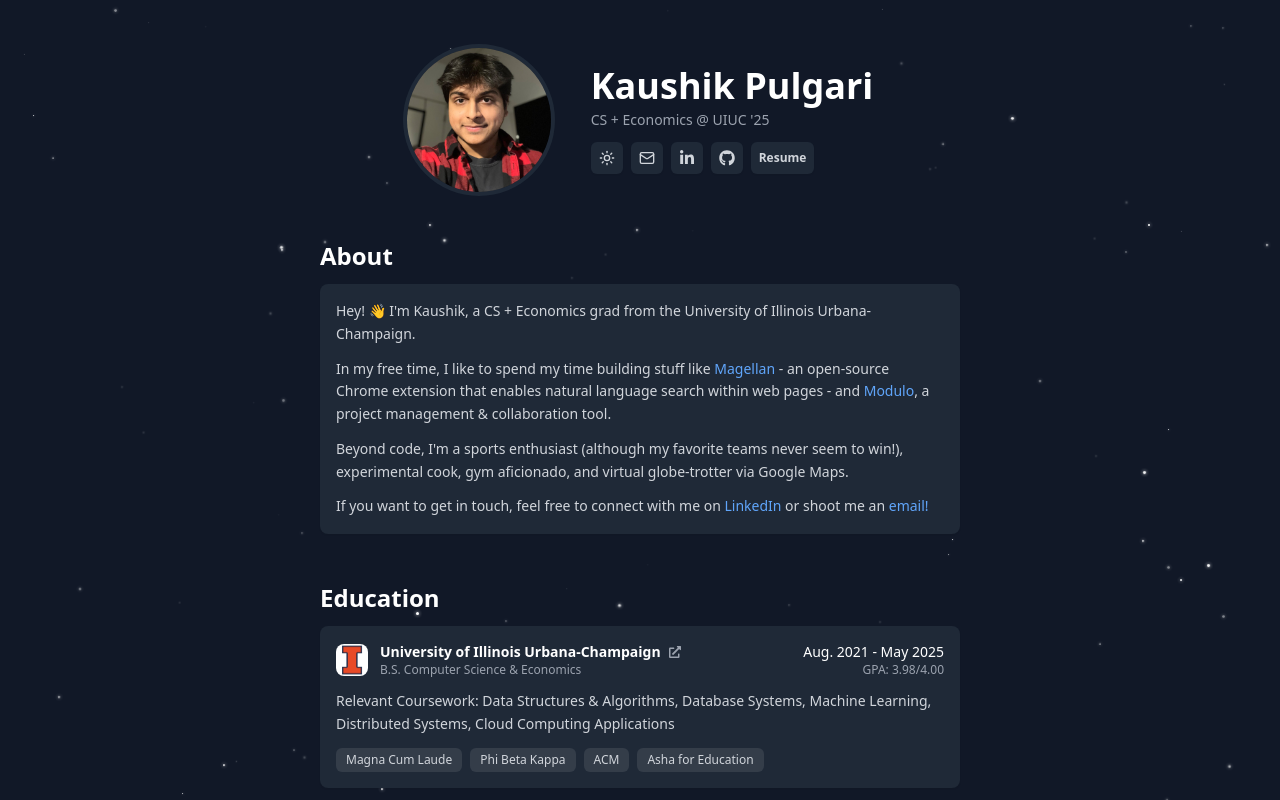
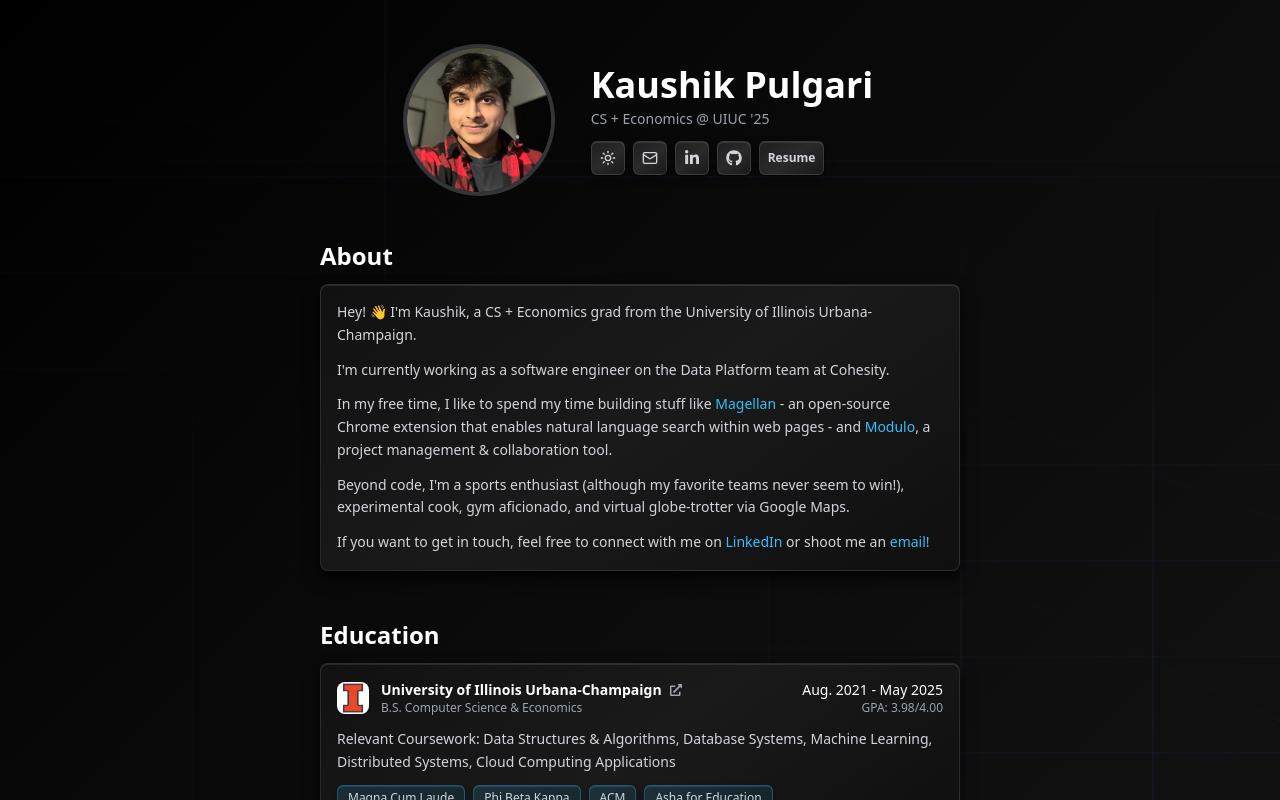
Before and after one commit to kpulgari/kpulgari.github.io, a React (Vite) app: page / in a window 1280 px wide. Both pictures are taken after a click on the button 606 px from the left and 158 px from the top of the page. Shown: the top 800 px of the page. Built offline with nearby package versions, Linux system fonts and the light colour scheme.

Commit message:
UI updates

```diff
--- a/src/ThemeToggle.jsx
+++ b/src/ThemeToggle.jsx
@@ -27,6 +27,7 @@
         setCurrentTheme(getSystemTheme());
       }
     };
+
     darkModeQuery.addEventListener("change", handleChange);
 
     return () => {
@@ -37,7 +38,7 @@
   return (
     <button
       onClick={() => setTheme(currentTheme === "dark" ? "light" : "dark")}
-      className="p-2 rounded-md bg-white hover:bg-gray-100 dark:bg-gray-800 dark:hover:bg-gray-700 text-gray-700 dark:text-gray-300 shadow-sm transition-all duration-200"
+      className="pin-button p-2 rounded-md text-gray-700 dark:text-gray-300"
     >
       {currentTheme === "dark" ? (
         <Sun className="w-4 h-4" />
--- a/src/components/Background.jsx
+++ /dev/null
@@ -1,124 +0,0 @@
-import { useEffect, useState } from "react";
-import PropTypes from "prop-types";
-
-function Star({ style }) {
-  return (
-    <div
-      className="absolute rounded-full bg-white animate-twinkle"
-      style={{
-        ...style,
-        boxShadow: "0 0 4px #fff",
-      }}
-    />
-  );
-}
-
-function Particle({ style }) {
-  return (
-    <div
-      className="absolute rounded-full bg-gradient-to-r from-blue-100 to-purple-100 animate-float"
-      style={{
-        ...style,
-        filter: "blur(8px)",
-      }}
-    />
-  );
-}
-
-Star.propTypes = {
-  style: PropTypes.shape({
-    width: PropTypes.string,
-    height: PropTypes.string,
-    left: PropTypes.string,
-    top: PropTypes.string,
-    animationDelay: PropTypes.string,
-    animationDuration: PropTypes.string,
-  }).isRequired,
-};
-
-Particle.propTypes = {
-  style: PropTypes.shape({
-    width: PropTypes.string,
-    height: PropTypes.string,
-    left: PropTypes.string,
-    top: PropTypes.string,
-    animationDelay: PropTypes.string,
-    animationDuration: PropTypes.string,
-  }).isRequired,
-};
-
-export default function Background() {
-  const [stars, setStars] = useState([]);
-  const [particles, setParticles] = useState([]);
-
-  useEffect(() => {
-    const generateStars = () => {
-      const newStars = [];
-      for (let i = 0; i < 100; i++) {
-        newStars.push({
-          id: i,
-          size: Math.random() * 2 + 1,
-          left: `${Math.random() * 100}%`,
-          top: `${Math.random() * 100}%`,
-          animationDelay: `${Math.random() * 5}s`,
-          animationDuration: `${Math.random() * 3 + 2}s`,
-        });
-      }
-      setStars(newStars);
-    };
-
-    const generateParticles = () => {
-      const newParticles = [];
-      for (let i = 0; i < 8; i++) {
-        newParticles.push({
-          id: i,
-          size: Math.random() * 200 + 100,
-          left: `${Math.random() * 100}%`,
-          top: `${Math.random() * 100}%`,
-          animationDelay: `${Math.random() * 10}s`,
-          animationDuration: `${Math.random() * 20 + 20}s`,
-        });
-      }
-      setParticles(newParticles);
-    };
-
-    generateStars();
-    generateParticles();
-  }, []);
-
-  return (
-    <div className="fixed inset-0 -z-10">
-      <div className="dark:opacity-100 opacity-0 transition-opacity duration-500">
-        {stars.map((star) => (
-          <Star
-            key={star.id}
-            style={{
-              width: `${star.size}px`,
-              height: `${star.size}px`,
-              left: star.left,
-              top: star.top,
-              animationDelay: star.animationDelay,
-              animationDuration: star.animationDuration,
-            }}
-          />
-        ))}
-      </div>
-
-      <div className="dark:opacity-0 opacity-100 transition-opacity duration-200">
-        {particles.map((particle) => (
-          <Particle
-            key={particle.id}
-            style={{
-              width: `${particle.size}px`,
-              height: `${particle.size}px`,
-              left: particle.left,
-              top: particle.top,
-              animationDelay: particle.animationDelay,
-              animationDuration: particle.animationDuration,
-            }}
-          />
-        ))}
-      </div>
-    </div>
-  );
-}
--- a/src/index.css
+++ b/src/index.css
@@ -1,54 +1,108 @@
 @tailwind base;
 @tailwind components;
 @tailwind utilities;
-
-@keyframes twinkle {
-  0%,
-  100% {
-    opacity: 0.2;
-    transform: scale(0.8);
-  }
-  50% {
-    opacity: 1;
-    transform: scale(1);
-  }
-}
-
-@keyframes float {
-  0%,
-  100% {
-    transform: translate(0, 0) rotate(0deg);
-  }
-  25% {
-    transform: translate(10%, 10%) rotate(5deg);
-  }
-  50% {
-    transform: translate(0, 20%) rotate(0deg);
-  }
-  75% {
-    transform: translate(-10%, 10%) rotate(-5deg);
-  }
-}
-
-.animate-twinkle {
-  animation: twinkle var(--duration, 3s) ease-in-out infinite;
-  animation-delay: var(--delay, 0s);
-}
-
-.animate-float {
-  animation: float var(--duration, 30s) ease-in-out infinite;
-  animation-delay: var(--delay, 0s);
-}
 
 :root {
   font-synthesis: none;
   text-rendering: optimizeLegibility;
   -webkit-font-smoothing: antialiased;
   -moz-osx-font-smoothing: grayscale;
-  background-color: #f9fafb;
-  transition: background-color 0.2s ease-out;
+  transition: all 0.3s ease-out;
 }
 
 .dark {
-  background-color: #111827;
+  background: linear-gradient(
+    135deg,
+    #000000 0%,
+    #0a0a0a 25%,
+    #111111 50%,
+    #0f0f0f 75%,
+    #000000 100%
+  );
 }
+
+.pin-button {
+  background: linear-gradient(145deg, #ffffff 0%, #f8fafc 50%, #e2e8f0 100%);
+  box-shadow: 0 4px 8px rgba(0, 0, 0, 0.1), 0 2px 4px rgba(0, 0, 0, 0.06),
+    inset 0 1px 0 rgba(255, 255, 255, 0.7);
+  border: 1px solid rgba(148, 163, 184, 0.2);
+  transition: all 0.2s cubic-bezier(0.4, 0, 0.2, 1);
+}
+
+.pin-button:hover {
+  background: linear-gradient(145deg, #f8fafc 0%, #f1f5f9 50%, #e2e8f0 100%);
+  box-shadow: 0 6px 12px rgba(0, 0, 0, 0.15), 0 4px 6px rgba(0, 0, 0, 0.1),
+    inset 0 1px 0 rgba(255, 255, 255, 0.8);
+  transform: translateY(-1px);
+}
+
+.dark .pin-button {
+  background: linear-gradient(145deg, #1f1f1f 0%, #2a2a2a 50%, #1a1a1a 100%);
+  box-shadow: 0 4px 8px rgba(0, 0, 0, 0.4), 0 2px 4px rgba(0, 0, 0, 0.3),
+    inset 0 1px 0 rgba(255, 255, 255, 0.1);
+  border: 1px solid rgba(255, 255, 255, 0.1);
+}
+
+.dark .pin-button:hover {
+  background: linear-gradient(145deg, #2a2a2a 0%, #353535 50%, #252525 100%);
+  box-shadow: 0 6px 12px rgba(0, 0, 0, 0.6), 0 4px 6px rgba(0, 0, 0, 0.4),
+    inset 0 1px 0 rgba(255, 255, 255, 0.15);
+  transform: translateY(-1px);
+}
+
+.pin-card {
+  background: linear-gradient(145deg, #ffffff 0%, #fefefe 50%, #f8fafc 100%);
+  box-shadow: 0 8px 16px rgba(0, 0, 0, 0.1), 0 4px 8px rgba(0, 0, 0, 0.06),
+    inset 0 1px 0 rgba(255, 255, 255, 0.8);
+  border: 1px solid rgba(148, 163, 184, 0.15);
+  transition: all 0.3s cubic-bezier(0.4, 0, 0.2, 1);
+}
+
+.pin-card:hover {
+  box-shadow: 0 12px 24px rgba(0, 0, 0, 0.15), 0 8px 12px rgba(0, 0, 0, 0.1),
+    inset 0 1px 0 rgba(255, 255, 255, 0.9);
+  transform: translateY(-2px);
+}
+
+.dark .pin-card {
+  background: linear-gradient(145deg, #111111 0%, #1a1a1a 50%, #0f0f0f 100%);
+  box-shadow: 0 8px 16px rgba(0, 0, 0, 0.6), 0 4px 8px rgba(0, 0, 0, 0.4),
+    inset 0 1px 0 rgba(255, 255, 255, 0.1);
+  border: 1px solid rgba(255, 255, 255, 0.1);
+}
+
+.dark .pin-card:hover {
+  box-shadow: 0 12px 24px rgba(0, 0, 0, 0.8), 0 8px 12px rgba(0, 0, 0, 0.6),
+    inset 0 1px 0 rgba(255, 255, 255, 0.15);
+  transform: translateY(-2px);
+}
+
+.sky-blue-accent {
+  color: #0ea5e9;
+}
+
+.dark .sky-blue-accent {
+  color: #38bdf8;
+}
+
+.pin-tag {
+  background: linear-gradient(
+    145deg,
+    rgba(14, 165, 233, 0.1) 0%,
+    rgba(56, 189, 248, 0.08) 100%
+  );
+  box-shadow: 0 2px 4px rgba(14, 165, 233, 0.1),
+    inset 0 1px 0 rgba(255, 255, 255, 0.2);
+  border: 1px solid rgba(14, 165, 233, 0.2);
+}
+
+.dark .pin-tag {
+  background: linear-gradient(
+    145deg,
+    rgba(56, 189, 248, 0.15) 0%,
+    rgba(14, 165, 233, 0.1) 100%
+  );
+  box-shadow: 0 2px 4px rgba(0, 0, 0, 0.3),
+    inset 0 1px 0 rgba(56, 189, 248, 0.2);
+  border: 1px solid rgba(56, 189, 248, 0.3);
+}
--- a/src/page.jsx
+++ b/src/page.jsx
@@ -10,7 +10,6 @@
 import { Mail } from "lucide-react";
 import { FaGithub, FaLinkedinIn, FaExternalLinkAlt } from "react-icons/fa";
 import ThemeToggle from "./ThemeToggle";
-import Background from "./components/Background";
 
 const buttons = [
   {
@@ -81,7 +80,7 @@
             href="https://kpulgari.com/magellan/"
             target="_blank"
             rel="noopener noreferrer"
-            className="p-1.5 rounded-md bg-gray-100 dark:bg-gray-800 hover:bg-gray-200 dark:hover:bg-gray-700 transition-colors flex items-center justify-center"
+            className="pin-button p-1.5 rounded-md transition-colors flex items-center justify-center"
           >
             <FaExternalLinkAlt className="w-3 h-3"></FaExternalLinkAlt>
           </a>
@@ -89,7 +88,7 @@
             href="https://github.com/magellan-extension/magellan"
             target="_blank"
             rel="noopener noreferrer"
-            className="p-1.5 rounded-md bg-gray-100 dark:bg-gray-800 hover:bg-gray-200 dark:hover:bg-gray-700 transition-colors flex items-center justify-center"
+            className="pin-button p-1.5 rounded-md transition-colors flex items-center justify-center"
           >
             <FaGithub className="w-4 h-4"></FaGithub>
           </a>
@@ -109,7 +108,7 @@
           href="https://projectmodulo.com/"
           target="_blank"
           rel="noopener noreferrer"
-          className="p-1.5 rounded-md bg-gray-100 dark:bg-gray-800 hover:bg-gray-200 dark:hover:bg-gray-700 transition-colors flex items-center justify-center"
+          className="pin-button p-1.5 rounded-md transition-colors flex items-center justify-center"
         >
           <FaExternalLinkAlt className="w-3 h-3"></FaExternalLinkAlt>
         </a>
@@ -128,7 +127,7 @@
           href="https://github.com/kpulgari/ifi-terminal"
           target="_blank"
           rel="noopener noreferrer"
-          className="p-1.5 rounded-md bg-gray-100 dark:bg-gray-800 hover:bg-gray-200 dark:hover:bg-gray-700 transition-colors flex items-center justify-center"
+          className="pin-button p-1.5 rounded-md transition-colors flex items-center justify-center"
         >
           <FaGithub className="w-4 h-4"></FaGithub>
         </a>
@@ -147,7 +146,7 @@
           href="https://github.com/kpulgari/linking-wikipedia-pages"
           target="_blank"
           rel="noopener noreferrer"
-          className="p-1.5 rounded-md bg-gray-100 dark:bg-gray-800 hover:bg-gray-200 dark:hover:bg-gray-700 transition-colors flex items-center justify-center"
+          className="pin-button p-1.5 rounded-md transition-colors flex items-center justify-center"
         >
           <FaGithub className="w-4 h-4"></FaGithub>
         </a>
@@ -160,15 +159,148 @@
   },
 ];
 
+const AnimatedBeam = ({ delay = 0, duration = 4, opacity = 0.1 }) => (
+  <div
+    className="absolute pointer-events-none"
+    style={{
+      background: `linear-gradient(90deg, transparent, rgba(59, 130, 246, ${opacity}), transparent)`,
+      width: "200%",
+      height: "2px",
+      animation: `beam ${duration}s linear infinite`,
+      animationDelay: `${delay}s`,
+    }}
+  />
+);
+
+const BackgroundBeams = () => (
+  <div className="fixed inset-0 pointer-events-none overflow-hidden dark:block hidden">
+    <style jsx>{`
+      @keyframes beam {
+        0% {
+          transform: translateX(-100%);
+        }
+        100% {
+          transform: translateX(100%);
+        }
+      }
+      @keyframes beamVertical {
+        0% {
+          transform: translateY(-100%);
+        }
+        100% {
+          transform: translateY(100%);
+        }
+      }
+    `}</style>
+
+    {[...Array(8)].map((_, i) => (
+      <div
+        key={`h-${i}`}
+        className="absolute left-0 w-full"
+        style={{ top: `${10 + i * 12}%` }}
+      >
+        <AnimatedBeam
+          delay={i * 0.8}
+          duration={4 + (i % 3)}
+          opacity={0.04 + (i % 2) * 0.02}
+        />
+      </div>
+    ))}
+
+    {[...Array(6)].map((_, i) => (
+      <div
+        key={`v-${i}`}
+        className="absolute top-0 h-full w-0.5"
+        style={{ left: `${15 + i * 15}%` }}
+      >
+        <div
+          className="absolute pointer-events-none w-0.5 h-full"
+          style={{
+            background: `linear-gradient(180deg, transparent, rgba(59, 130, 246, ${
+              0.03 + (i % 3) * 0.02
+            }), transparent)`,
+            height: "200%",
+            animation: `beamVertical ${6 + (i % 4)}s linear infinite`,
+            animationDelay: `${i * 1.2}s`,
+          }}
+        />
+      </div>
+    ))}
+
+    {[...Array(5)].map((_, i) => (
+      <div
+        key={`fast-${i}`}
+        className="absolute left-0 w-full"
+        style={{ top: `${20 + i * 20}%` }}
+      >
+        <AnimatedBeam delay={i * 0.3} duration={2 + (i % 2)} opacity={0.03} />
+      </div>
+    ))}
+
+    {[...Array(4)].map((_, i) => (
+      <div key={`diag-${i}`} className="absolute top-0 left-0 w-full h-full">
+        <div
+          className="absolute pointer-events-none"
+          style={{
+            background: `linear-gradient(45deg, transparent, rgba(59, 130, 246, 0.025), transparent)`,
+            width: "300%",
+            height: "1px",
+            top: `${15 + i * 25}%`,
+            left: "-50%",
+            transform: `rotate(${10 + i * 5}deg)`,
+            animation: `beam ${8 + i * 2}s linear infinite`,
+            animationDelay: `${i * 2}s`,
+          }}
+        />
+      </div>
+    ))}
+
+    {[...Array(3)].map((_, i) => (
+      <div
+        key={`rev-diag-${i}`}
+        className="absolute top-0 left-0 w-full h-full"
+      >
+        <div
+          className="absolute pointer-events-none"
+          style={{
+            background: `linear-gradient(45deg, transparent, rgba(59, 130, 246, 0.025), transparent)`,
+            width: "300%",
+            height: "1px",
+            top: `${30 + i * 30}%`,
+            left: "-50%",
+            transform: `rotate(${-15 - i * 8}deg)`,
+            animation: `beam ${10 + i * 3}s linear infinite`,
+            animationDelay: `${i * 2.5}s`,
+          }}
+        />
+      </div>
+    ))}
+
+    <div className="absolute inset-0 opacity-15">
+      <div
+        className="w-full h-full"
+        style={{
+          backgroundImage: `
+            linear-gradient(rgba(59, 130, 246, 0.015) 1px, transparent 1px),
+            linear-gradient(90deg, rgba(59, 130, 246, 0.015) 1px, transparent 1px)
+          `,
+          backgroundSize: "60px 60px",
+        }}
+      />
+    </div>
+  </div>
+);
+
 const Page = () => {
   return (
-    <main className="flex flex-col items-center min-h-screen relative">
-      <Background />
+    <div className="relative">
+      <BackgroundBeams />
+      <main className="flex flex-col items-center min-h-screen relative z-10">
         <section className="lg:w-1/2 md:w-3/4 w-[90%] mt-12">
           <div className="w-full flex flex-row lg:justify-center md:justify-center justify-left items-center space-x-4 md:space-x-8 lg:space-x-10">
             <img
               src={kpulgari}
-            className="rounded-full lg:w-36 lg:h-36 md:w-36 md:h-36 w-28 h-28 ring-4 ring-gray-200 dark:ring-gray-800"
+              className="rounded-full lg:w-36 lg:h-36 md:w-36 md:h-36 w-28 h-28 ring-4 ring-sky-200/50 dark:ring-gray-400/30"
               alt="Kaushik Pulgari"
             ></img>
             <div className="text-left space-y-3">
@@ -188,7 +320,7 @@
                     href={button.link}
                     target="_blank"
                     rel="noopener noreferrer"
-                  className="p-2 rounded-md text-sm bg-white hover:bg-gray-100 dark:bg-gray-800 dark:hover:bg-gray-700 text-gray-700 dark:text-gray-300 shadow-sm"
+                    className="pin-button p-2 rounded-md text-sm text-gray-700 dark:text-gray-300"
                   >
                     <div className="w-fit h-4 text-center items-center justify-center flex">
                       {button.icon}
@@ -205,12 +337,17 @@
             <h2 className="font-bold lg:text-2xl md:text-2xl text-xl text-gray-900 dark:text-white">
               About
             </h2>
-          <div className="bg-white dark:bg-gray-800 rounded-lg p-4 shadow-sm hover:shadow-md transition-shadow duration-200">
+            <div className="pin-card rounded-lg p-4">
               <div className="flex flex-row items-center justify-left text-sm text-gray-600 dark:text-gray-300 leading-relaxed">
                 <div className="space-y-3">
                   <p>
                     {
                       "Hey! 👋 I'm Kaushik, a CS + Economics grad from the University of Illinois Urbana-Champaign. "
+                    }
+                  </p>
+                  <p>
+                    {
+                      "I'm currently working as a software engineer on the Data Platform team at Cohesity."
                     }
                   </p>
                   <p>
@@ -221,7 +358,7 @@
                       href="https://kpulgari.com/magellan/"
                       target="_blank"
                       rel="noopener noreferrer"
-                    className="text-blue-600 dark:text-blue-400 hover:underline underline-offset-2 font-medium"
+                      className="sky-blue-accent hover:underline underline-offset-2 font-medium"
                     >
                       Magellan
                     </a>
@@ -232,7 +369,7 @@
                       href="https://projectmodulo.com/"
                       target="_blank"
                       rel="noopener noreferrer"
-                    className="text-blue-600 dark:text-blue-400 hover:underline underline-offset-2 font-medium"
+                      className="sky-blue-accent hover:underline underline-offset-2 font-medium"
                     >
                       Modulo
                     </a>
@@ -251,16 +388,16 @@
                       href="http://linkedin.com/in/kpulgari/"
                       target="_blank"
                       rel="noopener noreferrer"
-                    className="text-blue-600 dark:text-blue-400 hover:underline underline-offset-2 font-medium"
+                      className="sky-blue-accent hover:underline underline-offset-2 font-medium"
                     >
                       LinkedIn
                     </a>
                     {" or shoot me an "}
                     <a
-                    href="mailto:kaushikpulgari@yahoo.com"
+                      href="mailto:kaushik.pulgari@gmail.com"
                       target="_blank"
                       rel="noopener noreferrer"
-                    className="text-blue-600 dark:text-blue-400 hover:underline underline-offset-2 font-medium"
+                      className="sky-blue-accent hover:underline underline-offset-2 font-medium"
                     >
                       email!
                     </a>
@@ -276,7 +413,7 @@
             <h2 className="font-bold lg:text-2xl md:text-2xl text-xl text-gray-900 dark:text-white">
               Education
             </h2>
-          <div className="bg-white dark:bg-gray-800 rounded-lg p-4 shadow-sm hover:shadow-md transition-shadow duration-200">
+            <div className="pin-card rounded-lg p-4">
               <div className="flex flex-col space-y-3">
                 <div className="flex flex-col md:flex-row md:justify-between w-full md:items-start">
                   <div>
@@ -293,7 +430,7 @@
                             href="https://illinois.edu"
                             target="_blank"
                             rel="noopener noreferrer"
-                          className="text-gray-500 hover:text-gray-700 dark:text-gray-400 dark:hover:text-gray-300"
+                            className="text-gray-500 hover:text-sky-500 dark:text-gray-400 dark:hover:text-sky-400"
                           >
                             <FaExternalLinkAlt className="w-3 h-3"></FaExternalLinkAlt>
                           </a>
@@ -315,20 +452,20 @@
                 </div>
                 <div className="text-sm text-gray-600 dark:text-gray-300 leading-relaxed">
                   Relevant Coursework: Data Structures & Algorithms, Database
-                Systems, Machine Learning, Distributed Systems, Cloud Computing
-                Applications
+                  Systems, Machine Learning, Distributed Systems, Cloud
+                  Computing Applications
                 </div>
                 <div className="flex-wrap flex flex-row gap-2">
-                <div className="bg-lightAccent/10 dark:bg-gray-200/10 px-2.5 py-1 font-medium rounded-md text-xs text-gray-700 dark:text-gray-300">
+                  <div className="pin-tag px-2.5 py-1 font-medium rounded-md text-xs text-gray-700 dark:text-gray-300">
                     Magna Cum Laude
                   </div>
-                <div className="bg-lightAccent/10 dark:bg-gray-200/10 px-2.5 py-1 font-medium rounded-md text-xs text-gray-700 dark:text-gray-300">
+                  <div className="pin-tag px-2.5 py-1 font-medium rounded-md text-xs text-gray-700 dark:text-gray-300">
                     Phi Beta Kappa
                   </div>
-                <div className="bg-lightAccent/10 dark:bg-gray-200/10 px-2.5 py-1 font-medium rounded-md text-xs text-gray-700 dark:text-gray-300">
+                  <div className="pin-tag px-2.5 py-1 font-medium rounded-md text-xs text-gray-700 dark:text-gray-300">
                     ACM
                   </div>
-                <div className="bg-lightAccent/10 dark:bg-gray-200/10 px-2.5 py-1 font-medium rounded-md text-xs text-gray-700 dark:text-gray-300">
+                  <div className="pin-tag px-2.5 py-1 font-medium rounded-md text-xs text-gray-700 dark:text-gray-300">
                     Asha for Education
                   </div>
                 </div>
@@ -344,10 +481,7 @@
             </h2>
             <div className="flex flex-col space-y-4">
               {work.map((w, index) => (
-              <div
-                key={index}
-                className="bg-white dark:bg-gray-800 rounded-lg p-4 shadow-sm hover:shadow-md transition-shadow duration-200"
-              >
+                <div key={index} className="pin-card rounded-lg p-4">
                   <div className="flex flex-col space-y-3">
                     <div className="flex flex-col md:flex-row md:justify-between w-full md:items-start">
                       <div>
@@ -360,7 +494,7 @@
                                 href={w["link"]}
                                 target="_blank"
                                 rel="noopener noreferrer"
-                              className="text-gray-500 hover:text-gray-700 dark:text-gray-400 dark:hover:text-gray-300"
+                                className="text-gray-500 hover:text-sky-500 dark:text-gray-400 dark:hover:text-sky-400"
                               >
                                 <FaExternalLinkAlt className="w-3 h-3"></FaExternalLinkAlt>
                               </a>
@@ -387,7 +521,7 @@
                       {w["tags"].map((tag, tagIndex) => (
                         <div
                           key={tagIndex}
-                        className="bg-lightAccent/10 dark:bg-gray-200/10 px-2.5 py-1 font-medium rounded-md text-xs text-gray-700 dark:text-gray-300"
+                          className="pin-tag px-2.5 py-1 font-medium rounded-md text-xs text-gray-700 dark:text-gray-300"
                         >
                           {tag}
                         </div>
@@ -408,7 +542,7 @@
             {projects.map((project, index) => (
               <div
                 key={index}
-              className="flex flex-col border-lightAccent/25 border dark:border-gray-100/20 rounded-t-lg hover:shadow-md transition-shadow duration-200 overflow-hidden bg-white dark:bg-gray-900"
+                className="pin-card flex flex-col rounded-lg overflow-hidden"
               >
                 <div className="lg:h-56 md:h-80 h-64 flex items-center justify-center overflow-hidden">
                   <img
@@ -430,7 +564,7 @@
                     {project["tags"].map((tag, tagIndex) => (
                       <span
                         key={tagIndex}
-                      className="bg-lightAccent/10 dark:bg-gray-200/10 px-2.5 py-1 font-medium rounded-md text-xs text-gray-700 dark:text-gray-300"
+                        className="pin-tag px-2.5 py-1 font-medium rounded-md text-xs text-gray-700 dark:text-gray-300"
                       >
                         {tag}
                       </span>
@@ -443,6 +577,7 @@
         </section>
         <section className="h-12"></section>
       </main>
+    </div>
   );
 };
 
```
Also changed, not shown: 1 other file (tests, documents, lock files or other folders). Lines whose indentation alone changed are shown as unchanged.
